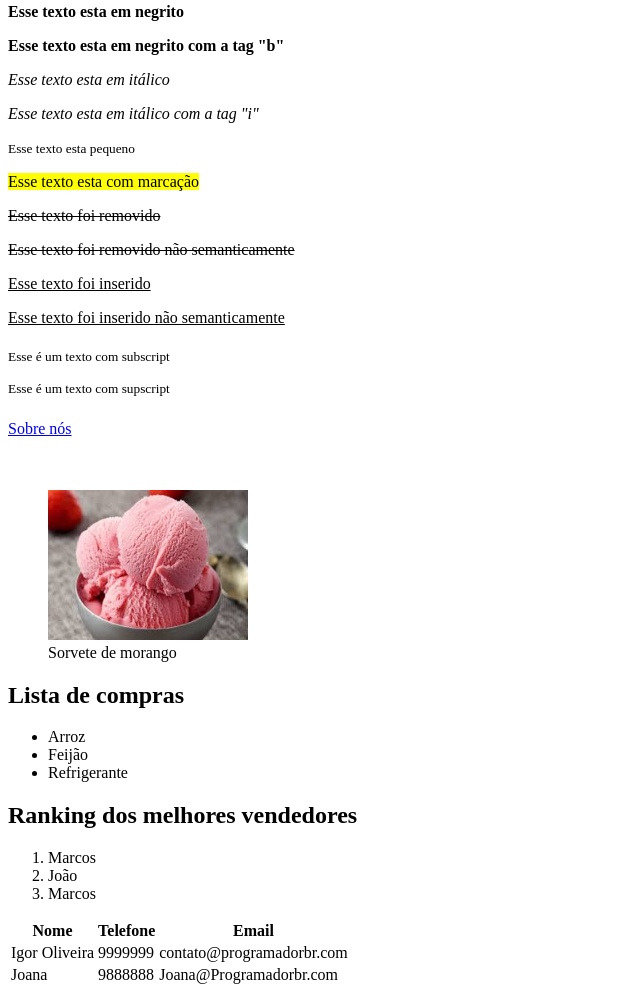
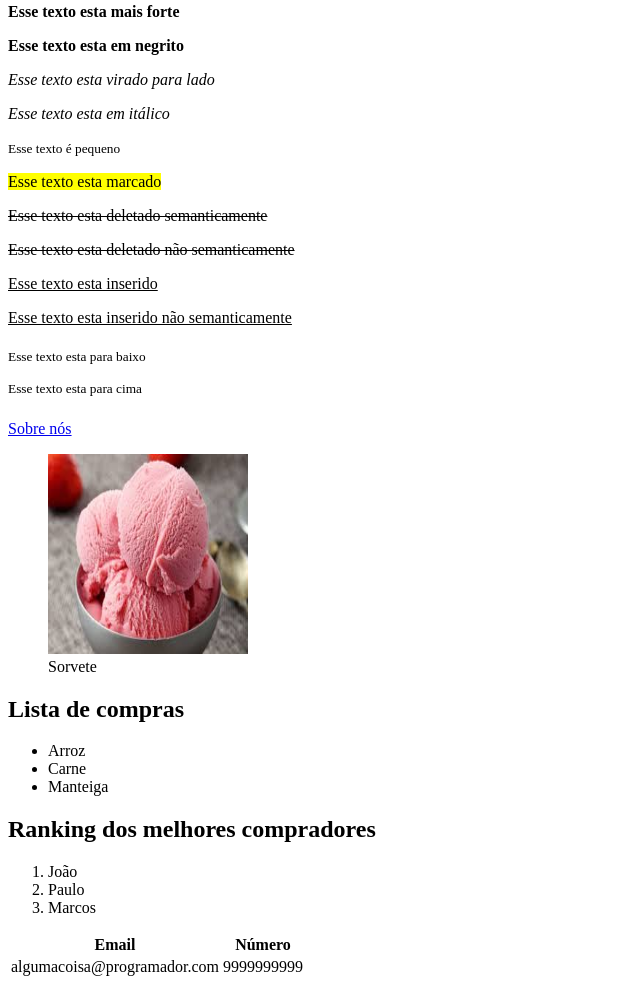
Before and after one commit to Pyedrown/HtmlBasico, a plain HTML site: page index.html in a window 1280 px wide. Shown: the part 319-1314 px from the top of the page, without its empty margins (0-640 px from the left). Drawn offline with Linux system fonts and the light colour scheme.

Commit message:
Adicionando comentarios

```diff
--- a/index.html
+++ b/index.html
@@ -5,63 +5,59 @@
         <title>Minha página</title>
     </head>
     <body>
+        <!--Títulos-->
         <h1>Título 1</h1>
         <h2>Título 2</h2>
         <h3>Título 3</h3>
         <h4>Título 4</h4>
         <h5>Título 5</h5>
         <h6>Título 6</h6>
+        <!--Parágrafo e sintaxe-->
         <p>Parágrafo</p>
-        <p><strong>Esse texto esta em negrito</strong></p>
-        <p><b>Esse texto esta em negrito com a tag "b"</b></p>
-        <p><em>Esse texto esta em itálico</em></p>
-        <p><i>Esse texto esta em itálico com a tag "i"</i></p>
-        <p><small>Esse texto esta pequeno</small></p>
-        <p><mark>Esse texto esta com marcação</mark></p>
-        <p><del>Esse texto foi removido</del></p>
-        <p><s>Esse texto foi removido não semanticamente</s></p>
-        <p><ins>Esse texto foi inserido</ins></p>
-        <p><u>Esse texto foi inserido não semanticamente</u></p>
-        <p><sub>Esse é um texto com subscript</sub></p>
-        <p><sup>Esse é um texto com supscript</sup></p>
+        <p><strong>Esse texto esta mais forte</strong></p>
+        <p><b>Esse texto esta em negrito</b></p>
+        <p><em>Esse texto esta virado para lado</em></p>
+        <p><i>Esse texto esta em itálico</i></p>
+        <p><small>Esse texto é pequeno</small></p>
+        <p><mark>Esse texto esta marcado</mark></p>
+        <p><del>Esse texto esta deletado semanticamente</del></p>
+        <p><s>Esse texto esta deletado não semanticamente</s></p>
+        <p><ins>Esse texto esta inserido</ins></p>
+        <p><u>Esse texto esta inserido não semanticamente</u></p>
+        <p><sub>Esse texto esta para baixo</sub></p>
+        <p><sup>Esse texto esta para cima</sup></p>
+        <!--Anchor, direcionamento de página ou aplicativo-->
         <a href="sobre.html">Sobre nós</a>
-        <br><br><br>
+        <!--Imagem e a manipulação dela-->
         <figure>
-            <a href="https://cybercook.com.br/receitas/doces/sorvetes/receita-de-sorvete-de-morango-vegano-122815">
-            <img src="img/Sorvete.jpg" width="200" height="150" alt="Sorvete">
-            </a>
-            <figcaption>Sorvete de morango</figcaption>
+            <img src="img/Sorvete.jpg" width="200" height="200" alt="Sorvete">
+            <figcaption>Sorvete</figcaption>
         </figure>
 
+        <!--Lista desordenada e ordenada-->
         <h2>Lista de compras</h2>
         <ul>
             <li>Arroz</li>
-            <li>Feijão</li>
-            <li>Refrigerante</li>
+            <li>Carne</li>
+            <li>Manteiga</li>
         </ul>
 
-        <h2>Ranking dos melhores vendedores</h2>
+        <h2>Ranking dos melhores compradores</h2>
         <ol>
-            <li>Marcos</li>
             <li>João</li>
+            <li>Paulo</li>
             <li>Marcos</li>
         </ol>
 
+        <!--Tabela-->
         <table>
             <tr>
-                <th>Nome</th>
-                <th>Telefone</th>
                 <th>Email</th>
+                <th>Número</th>
             </tr>
             <tr>
-                <td>Igor Oliveira</td>
-                <td>9999999</td>
-                <td>contato@programadorbr.com</td>
-            </tr>
-            <tr>
-                <td>Joana</td>
-                <td>9888888</td>
-                <td>Joana@Programadorbr.com</td>
+                <td>algumacoisa@programador.com</td>
+                <td>9999999999</td>
             </tr>
         </table>
     </body>
```
Also changed, not shown: sobre.html (+3 -3 lines).
